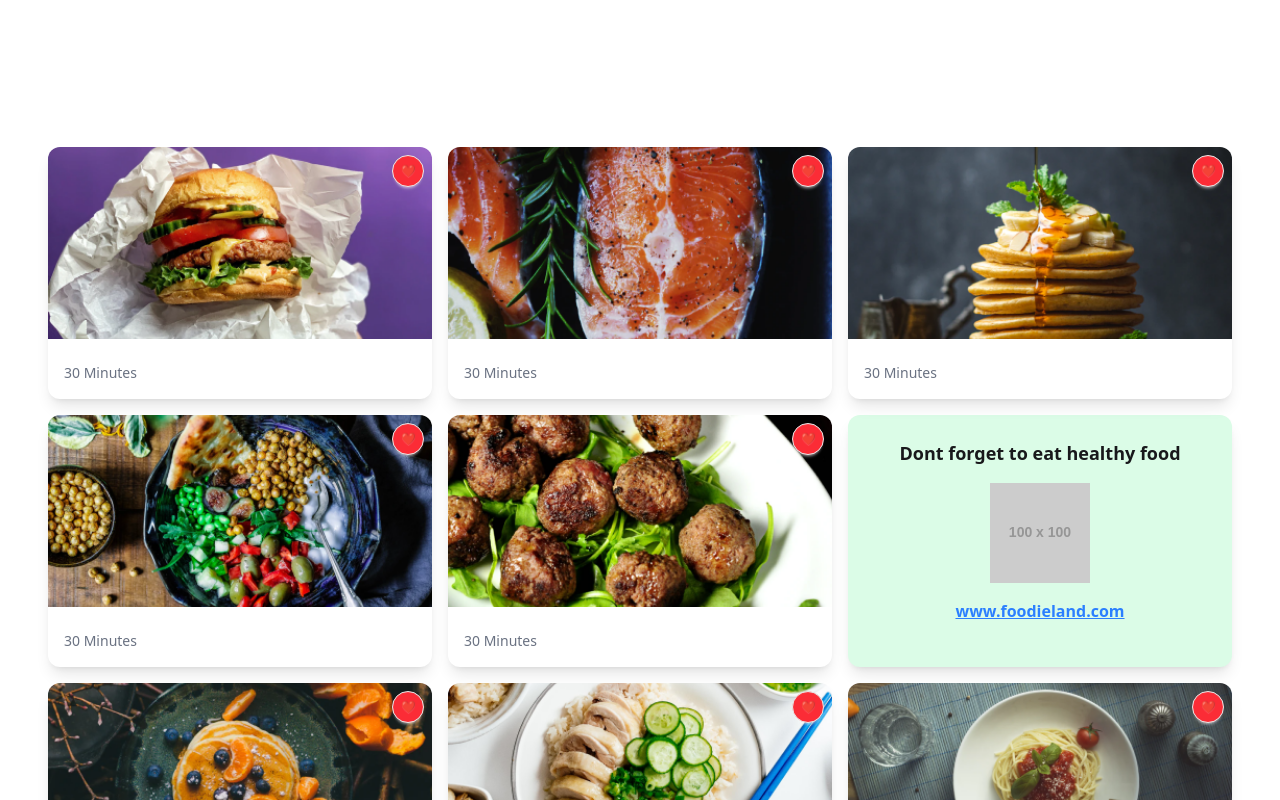
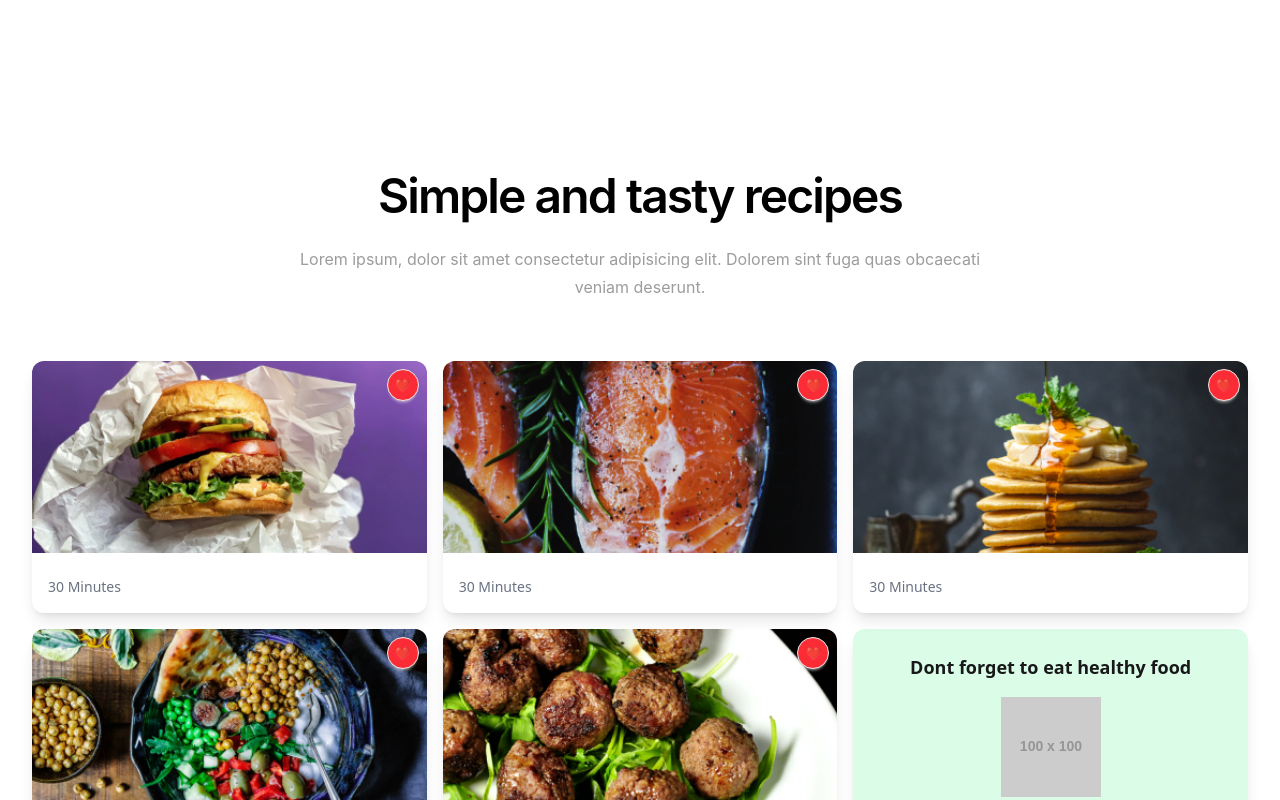
Before and after one commit to khadiza21/foodieLandBk, a React (Vite) app: page / in a window 1280 px wide. Shown: the part 800-1600 px from the top of the page. Built offline with nearby package versions, Linux system fonts and the light colour scheme.

Commit message:
header added in the recipes component

```diff
--- /dev/null
+++ b/src/components/recipes/Recipes.css
@@ -0,0 +1,24 @@
+.recipesHeader {
+  text-align: center;
+}
+.recipesHeader h3 {
+  width: 526px;
+  height: 58px;
+  font-family: Inter;
+  font-size: 48px;
+  font-weight: 600;
+  line-height: 58.09px;
+  letter-spacing: -0.04em;
+  color: var(--neutral);
+}
+.recipesHeader p {
+  width: 706px;
+  height: 56px;
+  color: var(--secondary);
+  font-family: Inter;
+  font-size: 16px;
+  font-weight: 400;
+  line-height: 28px;
+  text-align: center;
+
+}
--- a/src/components/recipes/Recipes.jsx
+++ b/src/components/recipes/Recipes.jsx
@@ -1,5 +1,5 @@
 import Recipe from "./Recipe";
-
+import './Recipes.css'
 
 
 const Recipes = () => {
@@ -83,10 +83,13 @@ const Recipes = () => {
         },
     ]
     return (
-        <div>
+        <div id="recipes" className="mb-24">
 
-            <div className="container mx-auto p-4">
-
+            <div className="container mx-auto py-4">
+                <div className="recipesHeader flex flex-col items-center mb-5 pb-5">
+                    <h3 className="my-5">Simple and tasty recipes</h3>
+                    <p className="mb-5">Lorem ipsum, dolor sit amet consectetur adipisicing elit. Dolorem sint fuga quas obcaecati veniam deserunt.</p>
+                </div>
                 <div className="grid gap-4 sm:grid-cols-2 md:grid-cols-3 lg:grid-cols-3">
                     {recipes.map((item, index) =>
                         item.isAd ? (
--- a/src/index.css
+++ b/src/index.css
@@ -7,7 +7,7 @@
 /* Customizing themes */
 [data-theme="light"] {
     --primary: #E7FAFE;
-    --secondary: #8e44ad;
+    --secondary: #9c9c9c;
     --accent: #00bcd4;
     --neutral: #000000;
     --base-100: #ffffff;
```
